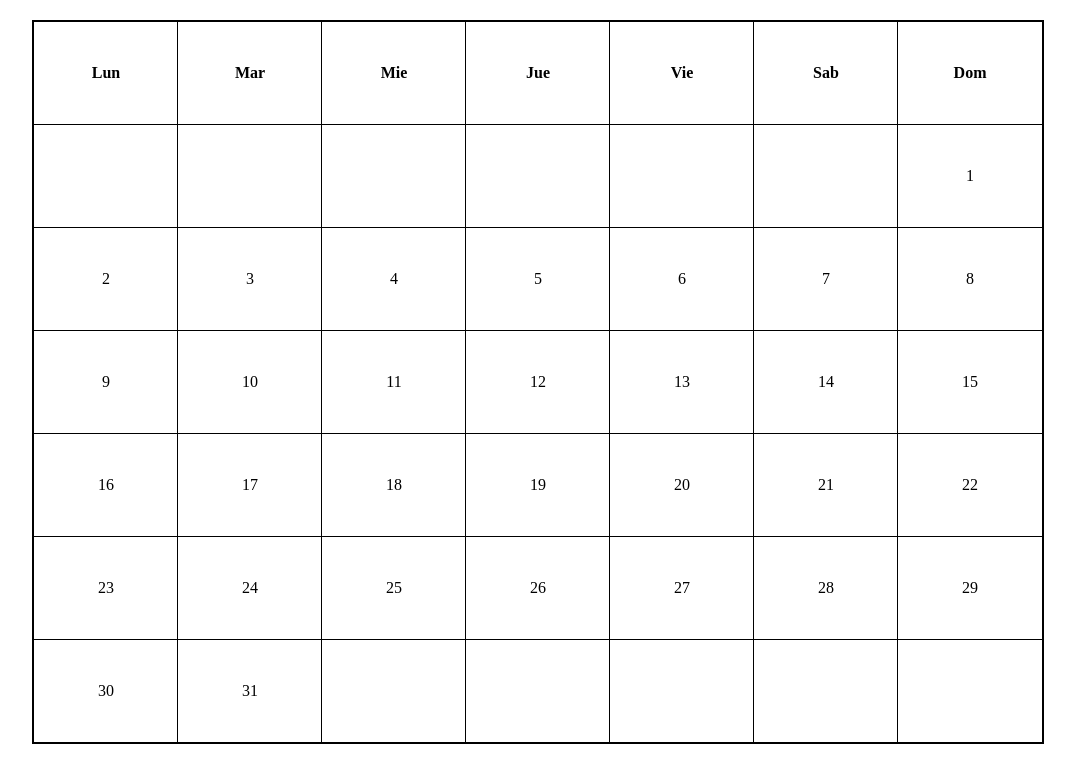
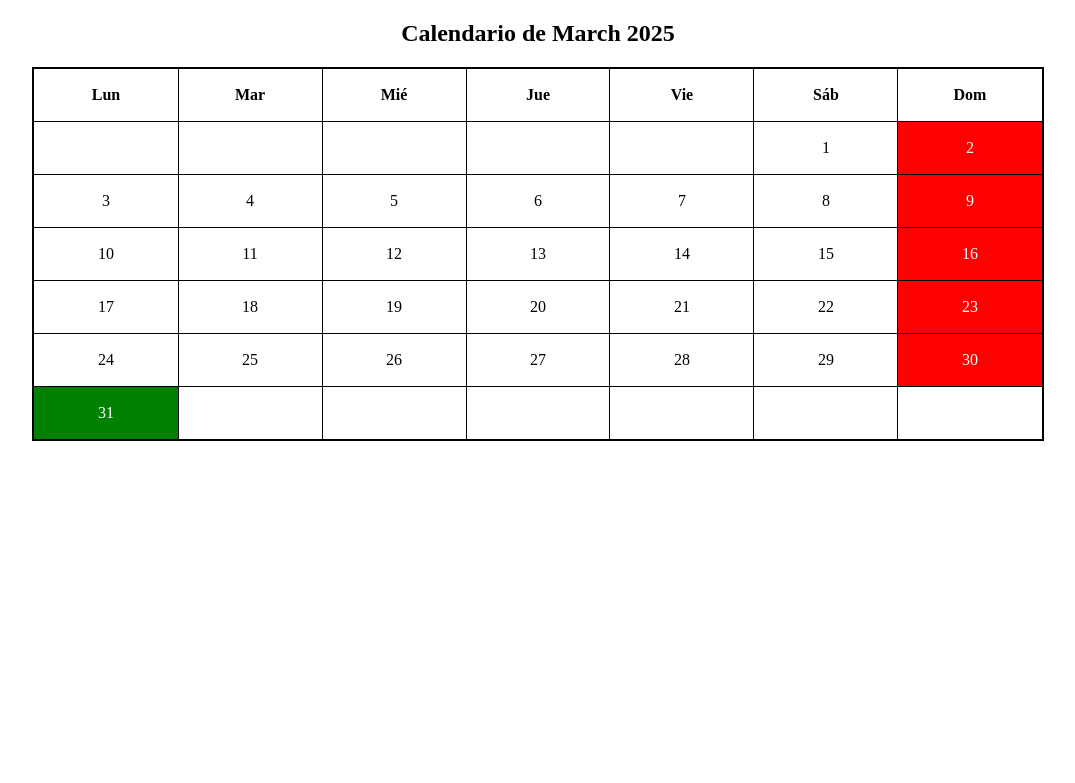
Before and after one commit to mcherif004/Recuperacion, a PHP site: page /2calendario.php in a window 1280 px wide. Shown: the top 783 px of the page, without its empty margins (102-1177 px from the left). Run offline with PHP 8.4, Linux system fonts and the light colour scheme.

Commit message:
Update Calendario

```diff
--- a/2dwes/UD3/Actividades/actividadesRepaso/2calendario.php
+++ b/2dwes/UD3/Actividades/actividadesRepaso/2calendario.php
@@ -8,20 +8,16 @@ en rojo.
 date_default_timezone_set('CET');
 
 // Variables: dia, mes y año
-$day = date('l'); // Dia
-$daysInMonth = date('j'); // Dias del mes
-$month = date('n'); // Mes
-$year = date('Y'); // Año
-$firstday = date('w', strtotime("$year-$month-01")); // Numero del primer dia
-
-$dm = 1; // Inicializamos el contador de días en 1
-
-//! echo ("Primer dia:". $firstday ."Dia de hoy:" . $day . "Dias del mes:" . $daysInMonth . "Mes:" . $month . "Año:" . $year);
-
+$day_today = date('j'); // Día actual
+$month = date('n'); // Mes actual
+$year = date('Y'); // Año actual
+$daysInMonth = cal_days_in_month(CAL_GREGORIAN, $month, $year); // Total de días en el mes
+$firstday = date('w', strtotime("$year-$month-01")); // Primer día del mes (0 = Domingo, 1 = Lunes, ...)
+$firstday = ($firstday == 0) ? 6 : $firstday - 1; // Ajuste para que empiece en Lunes
 ?>
 
 <!DOCTYPE html>
-<html lang="en">
+<html lang="es">
 <head>
     <meta charset="UTF-8">
     <meta name="viewport" content="width=device-width, initial-scale=1.0">
@@ -34,8 +30,8 @@ $dm = 1; // Inicializamos el contador de días en 1
             border: 2px solid black;
         }
         th, td {
-            height: 100px;
-            width: 120px;
+            height: 50px;
+            width: 100px;
             text-align: center;
             border: 1px solid black;
         }
@@ -50,45 +46,51 @@ $dm = 1; // Inicializamos el contador de días en 1
     </style>
 </head>
 <body>
-    <!-- Creamos la tabla con formato de calendario -->
-
-    <!-- Crear una tabla con los dias maximos del mes -->
+    <h2 style="text-align: center;">Calendario de <?php echo date('F Y'); ?></h2>
     <table>
         <tr>
             <th>Lun</th>
             <th>Mar</th>
-            <th>Mie</th>
+            <th>Mié</th>
             <th>Jue</th>
             <th>Vie</th>
-            <th>Sab</th>
+            <th>Sáb</th>
             <th>Dom</th>
         </tr>
         <tr>
         <?php
             $currentDay = 0;
 
-            // Rellenar los días en blanco antes del primer día del mes
+            // Espacios vacíos hasta el primer día del mes
             for ($i = 0; $i < $firstday; $i++) {
                 echo '<td></td>';
                 $currentDay++;
             }
 
-            // Rellenar los días del mes
+            // Rellenar días del mes
             for ($i = 1; $i <= $daysInMonth; $i++) {
                 $class = '';
-                if ($i == $day) {
+
+                // Verificar si es el día actual
+                if ($i == $day_today) {
                     $class = 'dia-actual';
                 }
 
-                echo '<td class="' . $class . '">' . $i . '</td>';
+                // Verificar si es festivo
+                if (date('w', strtotime("$year-$month-$i")) == 0) {
+                    $class = 'festivo';
+                }
+
+                echo "<td class='$class'>$i</td>";
                 $currentDay++;
 
+                // Salto de línea después de cada semana
                 if ($currentDay % 7 == 0) {
                     echo '</tr><tr>';
                 }
             }
 
-            // Rellenar los días en blanco al final del mes
+            // Rellenar espacios vacíos al final del mes
             while ($currentDay % 7 != 0) {
                 echo '<td></td>';
                 $currentDay++;
```
